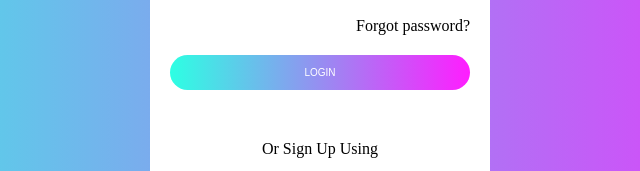
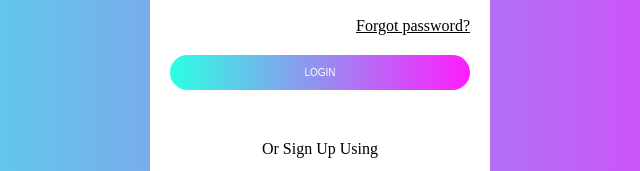
Before and after one commit to JMKjason3tech/MY-WEB-PAGE-PORTFOLIO, a plain HTML site: page login.html in a window 1280 px wide. In both pictures the pointer is over the element "Forgot password?". Shown: the part 315-486 px from the top of the page, 320-960 px from the left. Drawn offline with Linux system fonts and the light colour scheme.

Commit message:
Add files via upload

```diff
--- a/login.html
+++ b/login.html
@@ -46,6 +46,10 @@ input {
     color: black;
     text-align: right;
     cursor: pointer;
+    transition: text-decoration 0.2s;
+}
+.forgot-password:hover {
+    text-decoration: underline;
 }
 .login-button {
     width: 100%;
```
